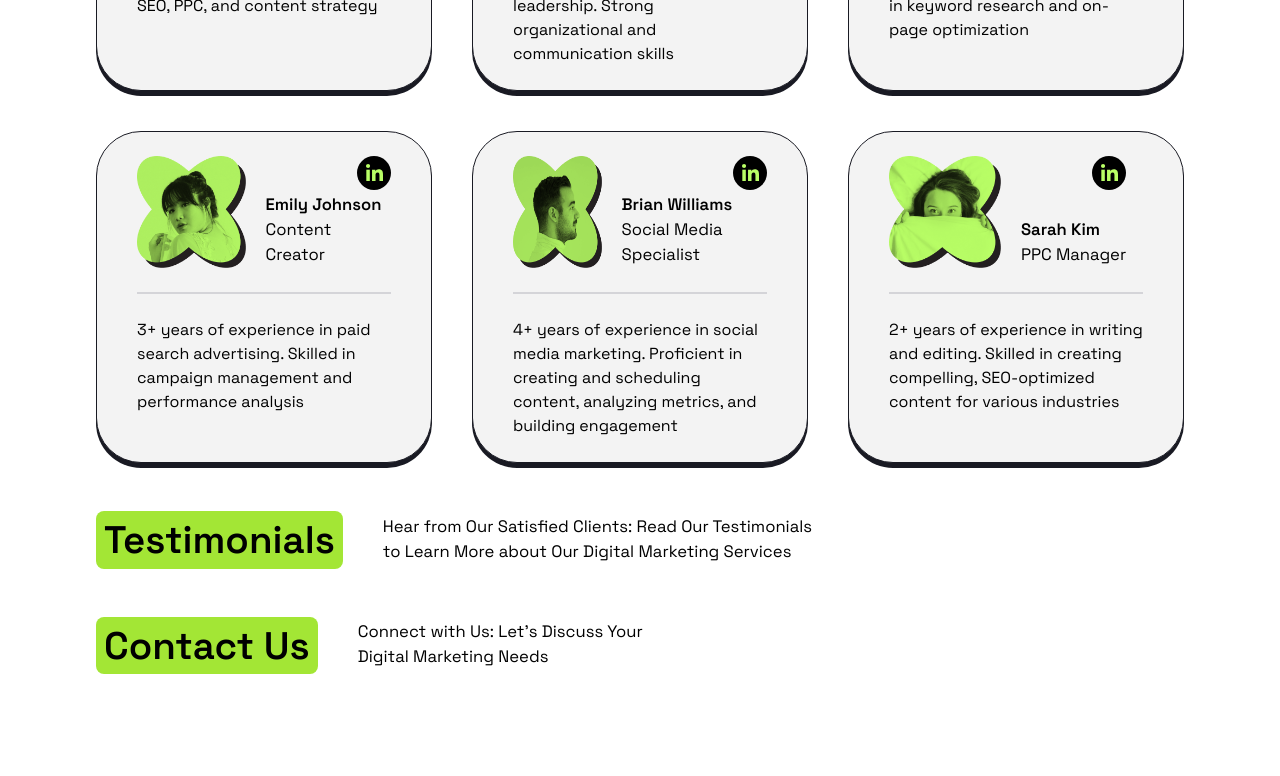
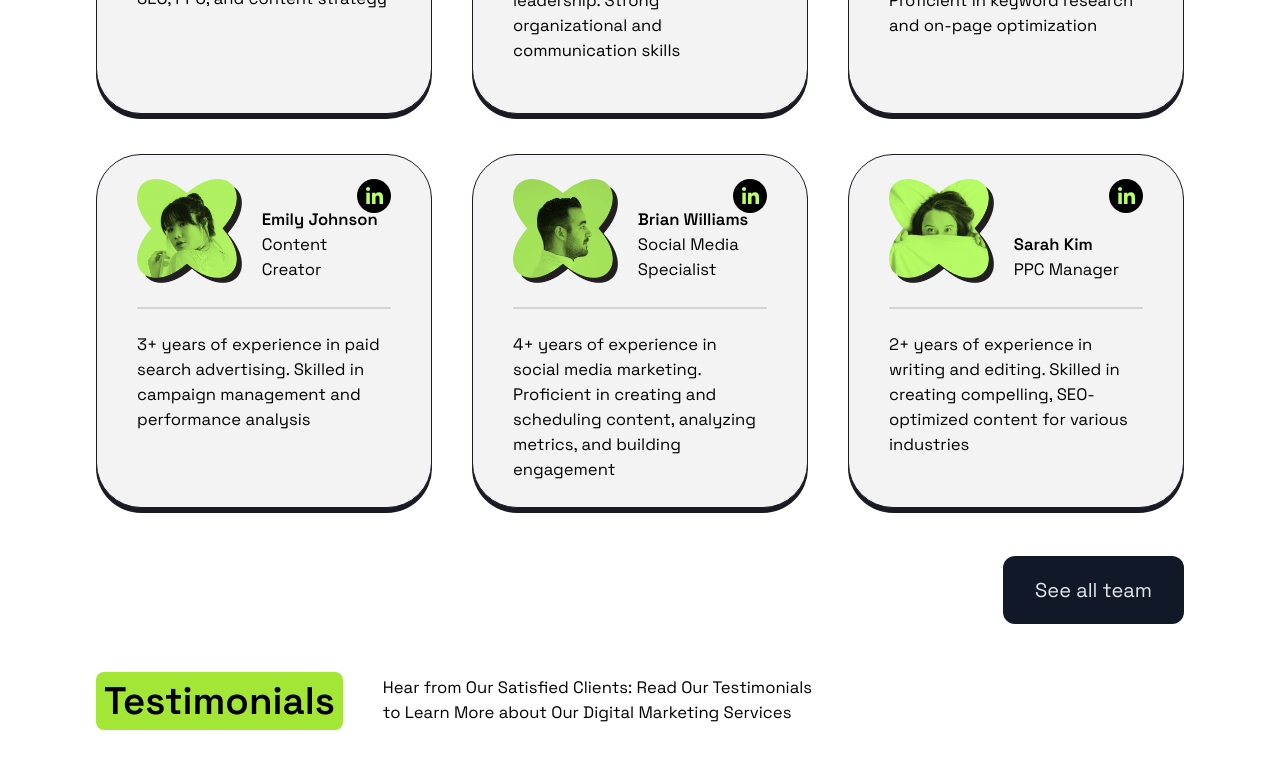
Before and after one commit to LucasMCFidelis/Positivus-Landing-Page, a React (Vite) app: page / in a window 1280 px wide. Shown: the part 4760-5536 px from the top of the page. Before the commit the page ends 5434 px from the top, so only its background shows below. Built offline with nearby package versions, Linux system fonts and the light colour scheme; what @savvywombat/tailwindcss-grid-areas would draw is missing.

Commit message:
Ajusta e organiza elementos da SectionTeam

```diff
--- a/src/app.tsx
+++ b/src/app.tsx
@@ -58,11 +58,6 @@ export function App() {
         description="Step-by-Step Guide to Achieving Your Business Goals"
         paragraphSize="sm"
       />
-      <Card.Header
-        title="Team"
-        description="Meet the skilled and experienced team behind our successful digital marketing strategies"
-        paragraphSize="md"
-      />
 
       <Section.Team/>
 
--- a/src/components/sectionPage/SectionTeam.tsx
+++ b/src/components/sectionPage/SectionTeam.tsx
@@ -1,40 +1,46 @@
 import { paragraph } from "../../app";
+import { Button } from "../button";
 import { Card } from "../cards";
 
 interface TeamCardProps {
-    name: string
-    position: string
-    pathImage: string
-    altImage: string
-    resumePerson: string
+    name: string;
+    position: string;
+    pathImage: string;
+    altImage: string;
+    resumePerson: string;
 }
 
 const TeamCard = ({ name, position, pathImage, altImage, resumePerson }: TeamCardProps) => (
-    <Card.Wrapper bgColor="primary" size="full" rounded="lg" className="flex flex-col gap-y-6">
-        <div className="flex justify-start gap-5">
-
-            <img src={pathImage} alt={altImage} className="h-28" />
-
-            <div className="flex flex-col-reverse justify-between items-end">
-
-                <p className={paragraph({ size: "full" })}><span className="font-semibold">{name}</span> <br /> {position}</p>
-                <svg className="" width="34" height="34" viewBox="0 0 34 34" fill="none" xmlns="http://www.w3.org/2000/svg">
+    <Card.Wrapper bgColor="primary" size="full" rounded="lg" className="flex flex-col gap-y-6 relative">
+        <div className="flex items-end gap-5">
+            <img src={pathImage} alt={altImage} className="self-start" />
+            <div className="w-full h-full flex flex-col justify-between relative">
+                <svg className="absolute top-0 right-0" width="34" height="34" viewBox="0 0 34 34" fill="none" xmlns="http://www.w3.org/2000/svg">
                     <circle cx="17" cy="17" r="17" fill="black" />
                     <path d="M9.31776 25H12.8131V13.6844H9.31776V25Z" fill="#B9FF66" />
                     <path d="M9 10.0719C9 11.1875 9.90031 12.0906 11.0654 12.0906C12.1776 12.0906 13.0779 11.1875 13.0779 10.0719C13.0779 8.95625 12.1776 8 11.0654 8C9.90031 8 9 8.95625 9 10.0719Z" fill="#B9FF66" />
                     <path d="M22.4517 25H26V18.7844C26 15.7562 25.3115 13.3656 21.7632 13.3656C20.0685 13.3656 18.9034 14.3219 18.4268 15.225H18.3738V13.6844H15.0374V25H18.5327V19.4219C18.5327 17.9344 18.7975 16.5 20.6511 16.5C22.4517 16.5 22.4517 18.2 22.4517 19.475V25Z" fill="#B9FF66" />
                 </svg>
+                <div className="flex-1 flex items-end">
+                    <p className={`${paragraph({ size: "full" })}`}><span className="font-semibold">{name}</span> <br /> {position}</p>
+                </div>
             </div>
         </div>
 
         <div className="h-0.5 bg-zinc-300"></div>
 
-        <p>{resumePerson}</p>
+        <p className={paragraph({ size: "full" })}>{resumePerson}</p>
     </Card.Wrapper>
 );
 
 export function SectionTeam() {
     return (
+        <>
+            <Card.Header
+                title="Team"
+                description="Meet the skilled and experienced team behind our successful digital marketing strategies"
+                paragraphSize="md"
+            />
             <div className="grid grid-cols-1 gap-7 lg:grid-cols-3 lg:grid-rows-2 lg:gap-10">
                 {[
                     {
@@ -69,8 +75,11 @@ export function SectionTeam() {
                     },
                 ].map((person, idx) => (
                     <TeamCard key={idx} name={person.name} position={person.position} pathImage={`/public/assets/profile-team/${person.name}.png`} altImage={person.name} resumePerson={person.resume} />
-            ))
+                ))}
+            </div>
+            <div className="flex justify-end">
+                <Button text={"See all team"} colorBG={"dark"} />
+            </div>
+        </>
+    );
 }
-        </div>
-    )
-}
```
Lines whose indentation alone changed are shown as unchanged.
